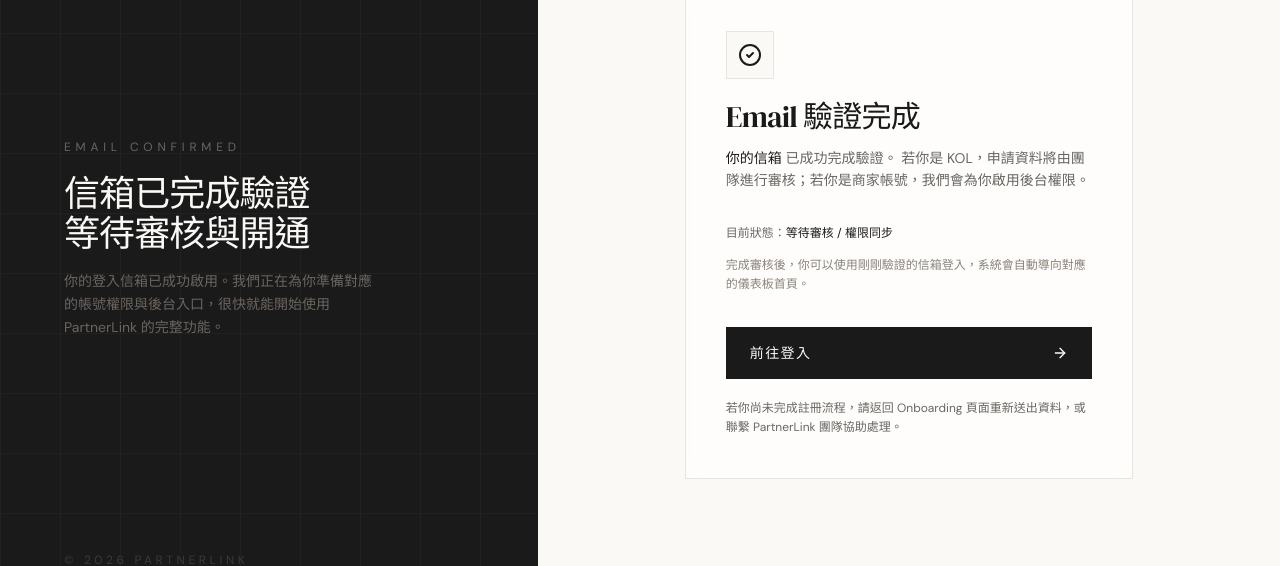
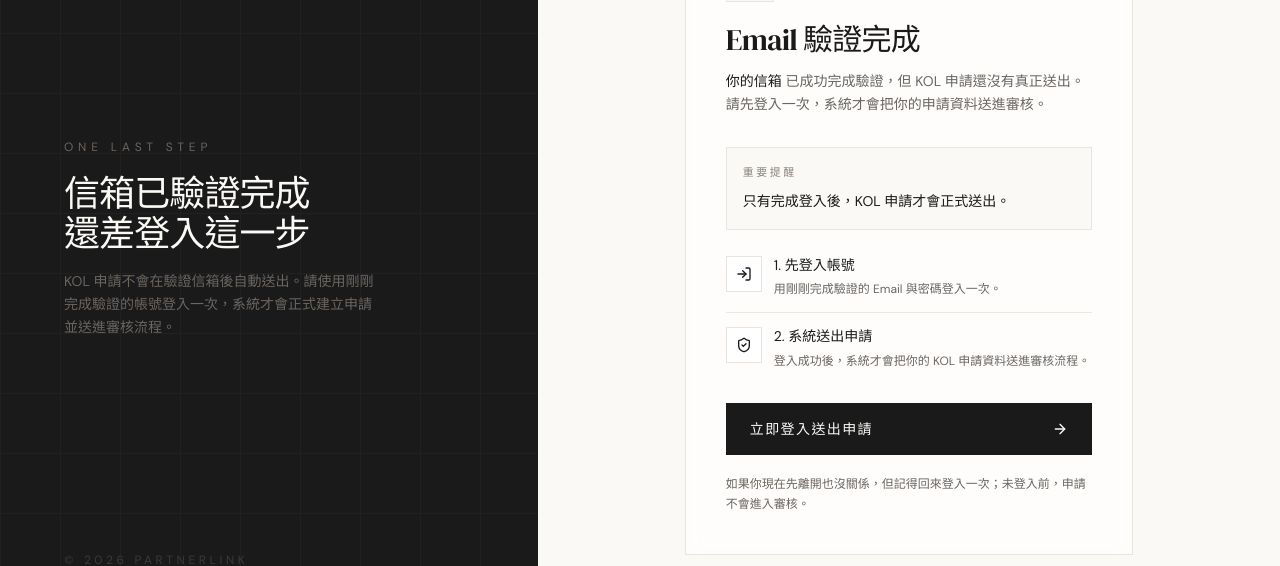
Before and after one commit to qwer13270/partnerlink, a Next.js app: page /auth/confirmed in a window 1280 px wide. Shown: the part 166-732 px from the top of the page. Built offline with nearby package versions, Linux system fonts and the light colour scheme; no server answers.

Commit message:
fix notification

```diff
--- a/src/app/auth/confirmed/page.tsx
+++ b/src/app/auth/confirmed/page.tsx
@@ -3,7 +3,7 @@
 import Link from 'next/link'
 import { useSearchParams } from 'next/navigation'
 import { motion } from 'framer-motion'
-import { CheckCircle2, ArrowRight } from 'lucide-react'
+import { CheckCircle2, ArrowRight, ShieldCheck, LogIn } from 'lucide-react'
 
 const fadeUp = {
   hidden: { opacity: 0, y: 18 },
@@ -37,15 +37,14 @@ export default function AuthConfirmedPage() {
         </Link>
 
         <div className="space-y-4 relative z-10">
-          <p className="text-xs uppercase tracking-[0.4em] text-[#6B6560]">Email Confirmed</p>
+          <p className="text-xs uppercase tracking-[0.4em] text-[#6B6560]">One Last Step</p>
           <h1 className="text-4xl font-serif text-[#FAF9F6] leading-[1.12]">
-            信箱已完成驗證
+            信箱已驗證完成
             <br />
-            等待審核與開通
+            還差登入這一步
           </h1>
           <p className="text-sm text-[#6B6560] leading-relaxed max-w-xs">
-            你的登入信箱已成功啟用。我們正在為你準備對應的帳號權限與後台入口，很快就能開始使用 PartnerLink
-            的完整功能。
+            KOL 申請不會在驗證信箱後自動送出。請使用剛剛完成驗證的帳號登入一次，系統才會正式建立申請並送進審核流程。
           </p>
         </div>
 
@@ -63,38 +62,67 @@ export default function AuthConfirmedPage() {
             </div>
             <h2 className="text-3xl font-serif text-[#1A1A1A]">Email 驗證完成</h2>
             <p className="text-sm text-[#6B6560] mt-3 leading-relaxed">
-              <span className="text-[#1A1A1A]">{safeEmail}</span> 已成功完成驗證。
-              若你是 KOL，申請資料將由團隊進行審核；若你是商家帳號，我們會為你啟用後台權限。
+              <span className="text-[#1A1A1A]">{safeEmail}</span> 已成功完成驗證，但 KOL 申請還沒有真正送出。
+              請先登入一次，系統才會把你的申請資料送進審核。
             </p>
           </motion.div>
 
-          <motion.div custom={1} initial="hidden" animate="visible" variants={fadeUp} className="space-y-3">
-            <p className="text-xs text-[#6B6560]">
-              目前狀態：<span className="text-[#1A1A1A]">等待審核 / 權限同步</span>
-            </p>
-            <p className="text-xs text-[#8A837B]">
-              完成審核後，你可以使用剛剛驗證的信箱登入，系統會自動導向對應的儀表板首頁。
+          <motion.div
+            custom={1}
+            initial="hidden"
+            animate="visible"
+            variants={fadeUp}
+            className="mb-6 border border-[#E8E4DF] bg-[#FAF9F6] p-4"
+          >
+            <p className="text-[0.68rem] uppercase tracking-[0.24em] text-[#8A837B]">重要提醒</p>
+            <p className="mt-2 text-sm text-[#1A1A1A] leading-relaxed">
+              只有完成登入後，KOL 申請才會正式送出。
             </p>
           </motion.div>
 
-          <motion.div custom={2} initial="hidden" animate="visible" variants={fadeUp} className="mt-8">
+          <motion.div custom={2} initial="hidden" animate="visible" variants={fadeUp} className="space-y-3">
+            {[
+              {
+                icon: LogIn,
+                title: '1. 先登入帳號',
+                body: '用剛剛完成驗證的 Email 與密碼登入一次。',
+              },
+              {
+                icon: ShieldCheck,
+                title: '2. 系統送出申請',
+                body: '登入成功後，系統才會把你的 KOL 申請資料送進審核流程。',
+              },
+            ].map(({ icon: Icon, title, body }) => (
+              <div key={title} className="flex gap-3 border-t border-[#ECE7E1] pt-3 first:border-t-0 first:pt-0">
+                <div className="mt-0.5 flex h-9 w-9 shrink-0 items-center justify-center border border-[#E8E4DF] bg-white">
+                  <Icon className="h-4 w-4 text-[#1A1A1A]" />
+                </div>
+                <div>
+                  <p className="text-sm text-[#1A1A1A]">{title}</p>
+                  <p className="mt-1 text-xs leading-relaxed text-[#6B6560]">{body}</p>
+                </div>
+              </div>
+            ))}
+          </motion.div>
+
+          <motion.div custom={3} initial="hidden" animate="visible" variants={fadeUp} className="mt-8">
             <Link
-              href={`/login?email=${encodeURIComponent(safeEmail)}`}
+              href={`/login?email=${encodeURIComponent(safeEmail)}&notice=complete-kol-application`}
               className="group w-full flex items-center justify-between px-6 py-4 bg-[#1A1A1A] text-[#FAF9F6] text-sm uppercase tracking-widest hover:bg-[#2A2A2A] transition-colors duration-300"
             >
-              <span>前往登入</span>
+              <span>立即登入送出申請</span>
               <ArrowRight className="h-4 w-4 transition-transform duration-300 group-hover:translate-x-1" />
             </Link>
           </motion.div>
 
           <motion.p
-            custom={3}
+            custom={4}
             initial="hidden"
             animate="visible"
             variants={fadeUp}
             className="mt-5 text-xs text-[#6B6560]"
           >
-            若你尚未完成註冊流程，請返回 Onboarding 頁面重新送出資料，或聯繫 PartnerLink 團隊協助處理。
+            如果你現在先離開也沒關係，但記得回來登入一次；未登入前，申請不會進入審核。
           </motion.p>
         </div>
       </div>
--- a/src/components/login/LoginContent.tsx
+++ b/src/components/login/LoginContent.tsx
@@ -221,6 +221,19 @@ export default function LoginContent() {
               </motion.p>
             )}
 
+            {notice === 'complete-kol-application' && (
+              <motion.div
+                initial={{ opacity: 0, y: -6 }}
+                animate={{ opacity: 1, y: 0 }}
+                className="mb-5 border border-[#E8E4DF] bg-white/70 px-4 py-3"
+              >
+                <p className="text-[0.68rem] uppercase tracking-[0.24em] text-[#8A837B]">KOL 申請提醒</p>
+                <p className="mt-2 text-xs leading-relaxed text-[#6B6560]">
+                  登入成功後，系統才會正式送出你的 KOL 申請並進入審核流程。
+                </p>
+              </motion.div>
+            )}
+
             {/* form */}
             <form onSubmit={handleSubmit} className="space-y-8">
 
```
